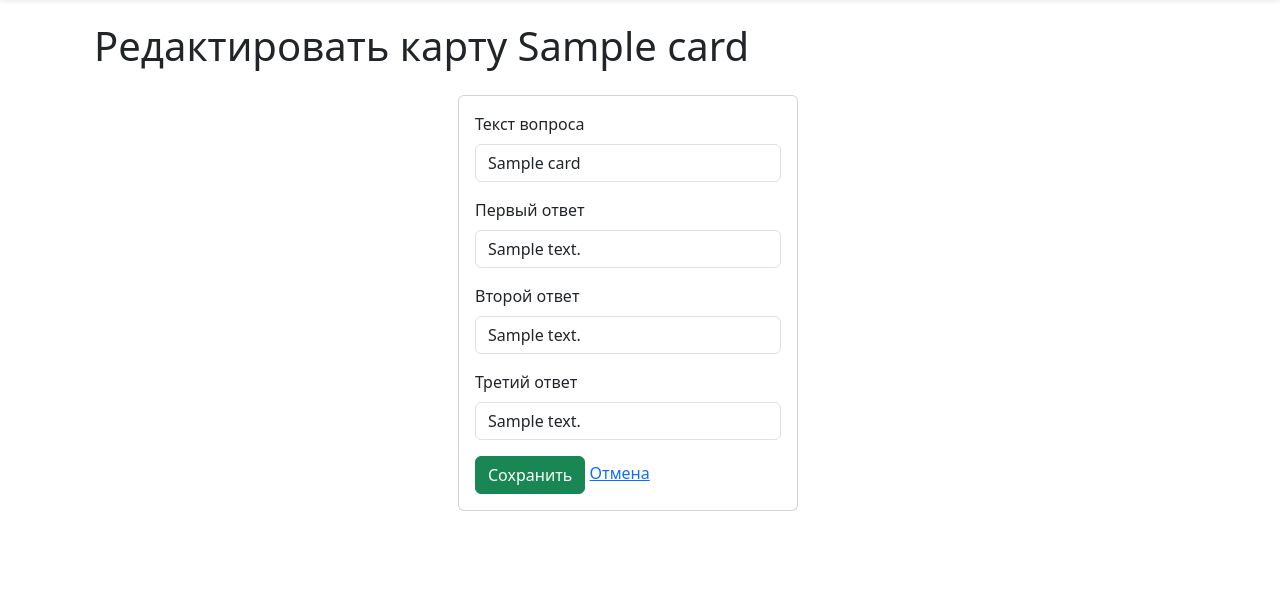
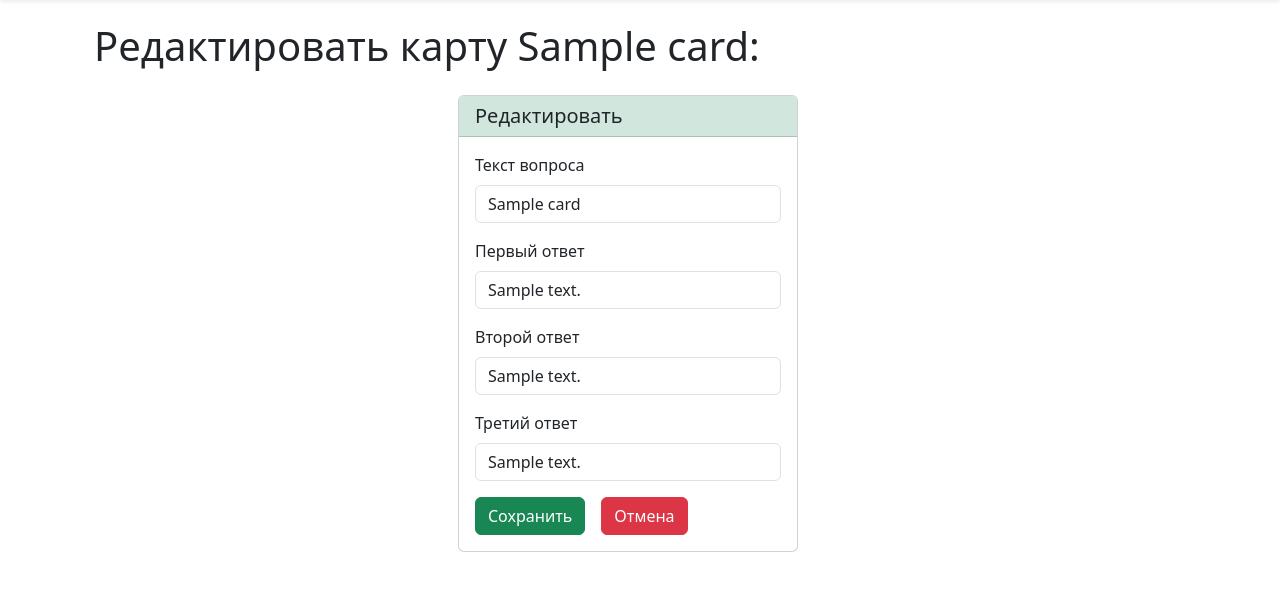
Before and after one commit to Benkendorf/langmemo, a Django app: page /deck/edit_card/1/ in a window 1280 px wide. Shown: the part 76-667 px from the top of the page. Run offline with Django 5.2, Linux system fonts and the light colour scheme; a user stored in the database is signed in; tables that the repository leaves empty hold one stand-in row (values such as "Sample post"); some libraries are stand-ins or nearby versions.

Commit message:
Slight changes to Card edit template

```diff
--- a/templates/deck/card_update_form.html
+++ b/templates/deck/card_update_form.html
@@ -6,16 +6,21 @@
 {% block content %}
 
 <article class="container row justify-content-center">
-  <h1>Редактировать карту {{ card.question }}</h1>
+  <h1>Редактировать карту {{ card.question }}:</h1>
   <hr class="opacity-0">
   <div class="col-4">
     <div class="card">
+      <h5 class="card-header bg-success-subtle">Редактировать</h5>
       <div class="card-body">
         <form method="post" action="{% url 'deck:edit_card' card.pk %}">
           {% csrf_token %}
-          {% bootstrap_form form show_label=False %}
-          <input class="btn btn-success" type="submit" value="Сохранить">
-          <a href="{% url 'deck:card_list' card.deck.pk %}">Отмена</a>
+          {% bootstrap_form form show_label=True %}
+
+          <div class="hstack gap-3">
+            <input class="btn btn-success" type="submit" value="Сохранить">
+            <a class="btn btn-danger" href="{% url 'deck:card_list' card.deck.pk %}">Отмена</a>
+          </div>
+
         </form>
       </div>
     </div>
```
